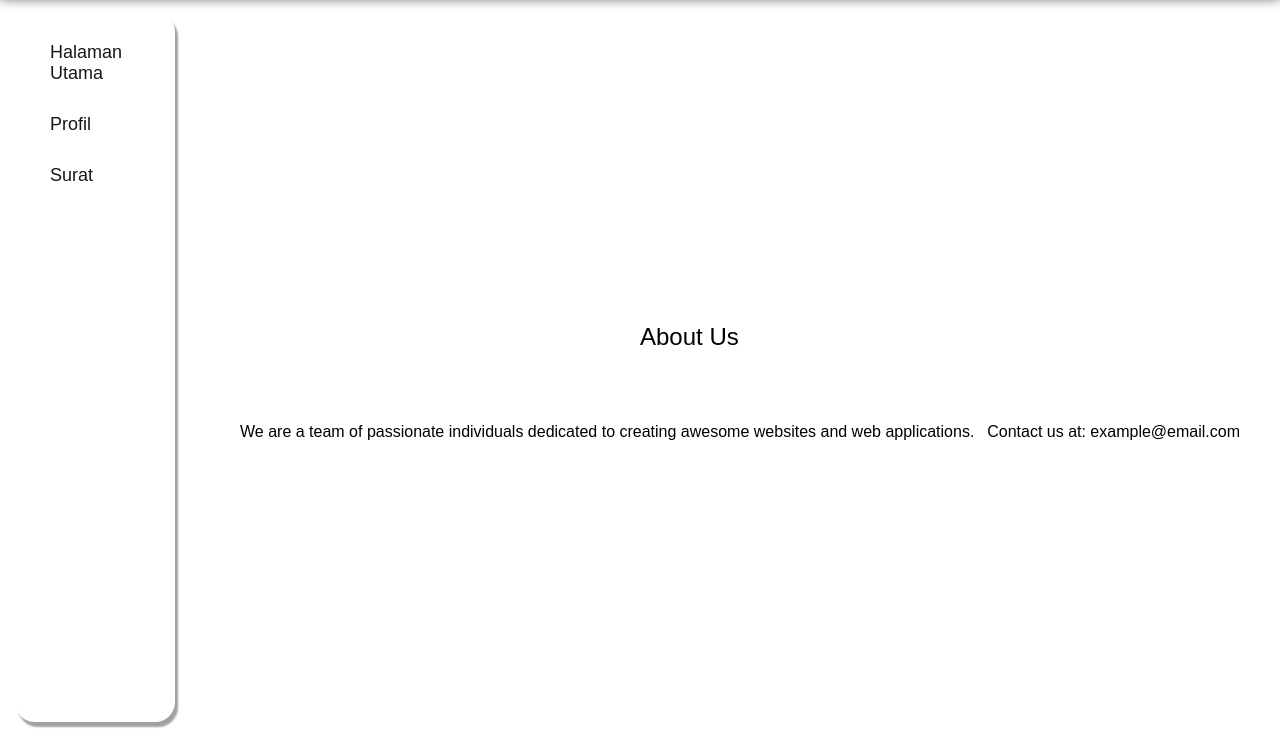
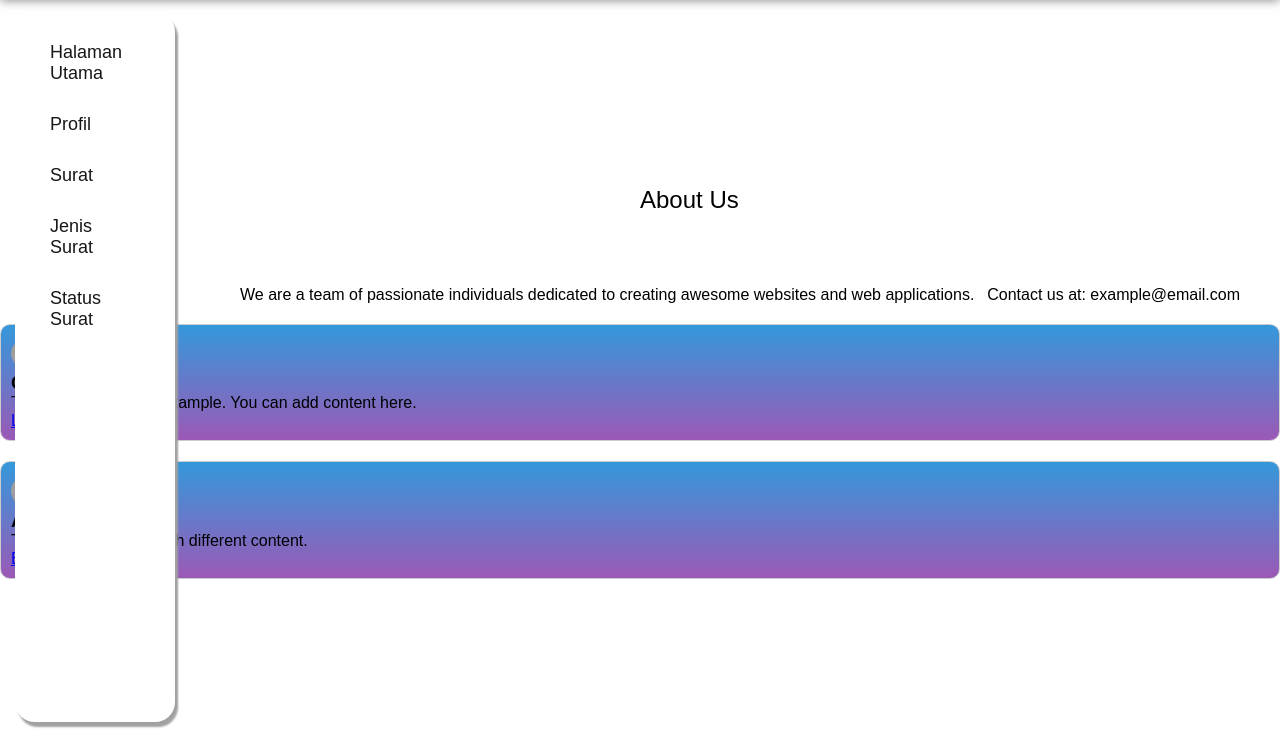
Before and after one commit to DustinHK/WEB_UTS, a PHP site: page /pages/about.php in a window 1280 px wide. Shown: the part 58-800 px from the top of the page. Run offline with PHP 8.4, Linux system fonts and the light colour scheme; grey boxes are pictures that could not be loaded.

Commit message:
updet link

```diff
--- a/pages/about.php
+++ b/pages/about.php
@@ -1,25 +1,31 @@
 <!DOCTYPE html>
 <html lang="en">
+
 <head>
     <meta charset="UTF-8">
     <meta name="viewport" content="width=device-width, initial-scale=1.0">
     <title>About Us</title>
     <link rel="stylesheet" type="text/css" href="../styles/main.css">
 </head>
+
 <body>
     <div class="navbar">
         <a href="../pages/main.php">Home</a>
         <a href="../pages/about.php">About</a>
         <a href="../index.php">Logout</a>
-        <a href="#">      </a>
-        <a href="#">      </a>
+        <a href="#"> </a>
+        <a href="#"> </a>
     </div>
 
     <div class="container">
         <div class="sidebar">
-            <a href="#">Halaman Utama</a>
-            <a href="#">Profil</a>
-            <a href="#">Surat</a>
+            <a href="../pages/main.php">Halaman Utama</a>
+            <a href="../pages/page1.php">Profil</a>
+            <a class="sidebar-toggle" onclick="toggleSidebar()">Surat</a>
+            <div class="sidebar-content" id="sidebarContent">
+                <a href="../pages/page2.php">Jenis Surat</a>
+                <a href="../pages/status.php">Status Surat</a>
+            </div>
         </div>
 
         <div class="content">
@@ -27,6 +33,21 @@
             <p>We are a team of passionate individuals dedicated to creating awesome websites and web applications.</p>
             <p>Contact us at: example@email.com</p>
         </div>
+        <div class="card">
+            <img src="image.jpg" alt="Card Image">
+            <h3>Card Title</h3>
+            <p>This is a simple card example. You can add content here.</p>
+            <a href="#">Learn More</a>
+        </div>
+
+        <div class="card">
+            <img src="image2.jpg" alt="Card Image 2">
+            <h3>Another Card</h3>
+            <p>This is another card with different content.</p>
+            <a href="#">Explore</a>
+        </div>
+        <script src="../styles/script.js"></script>
     </div>
 </body>
+
 </html>
--- a/styles/page2.css
+++ b/styles/page2.css
@@ -1,9 +1,9 @@
-/* body
+body
 {
     margin: 0;
     padding: 0;
     font-family: sans-serif;
-} */
+}
 
 .cons {
     position: relative;
```
Also changed, not shown: pages/page1.php (+5 -6 lines), pages/status.php (+1 -6 lines), styles/about.css (added, +45 -0 lines).
